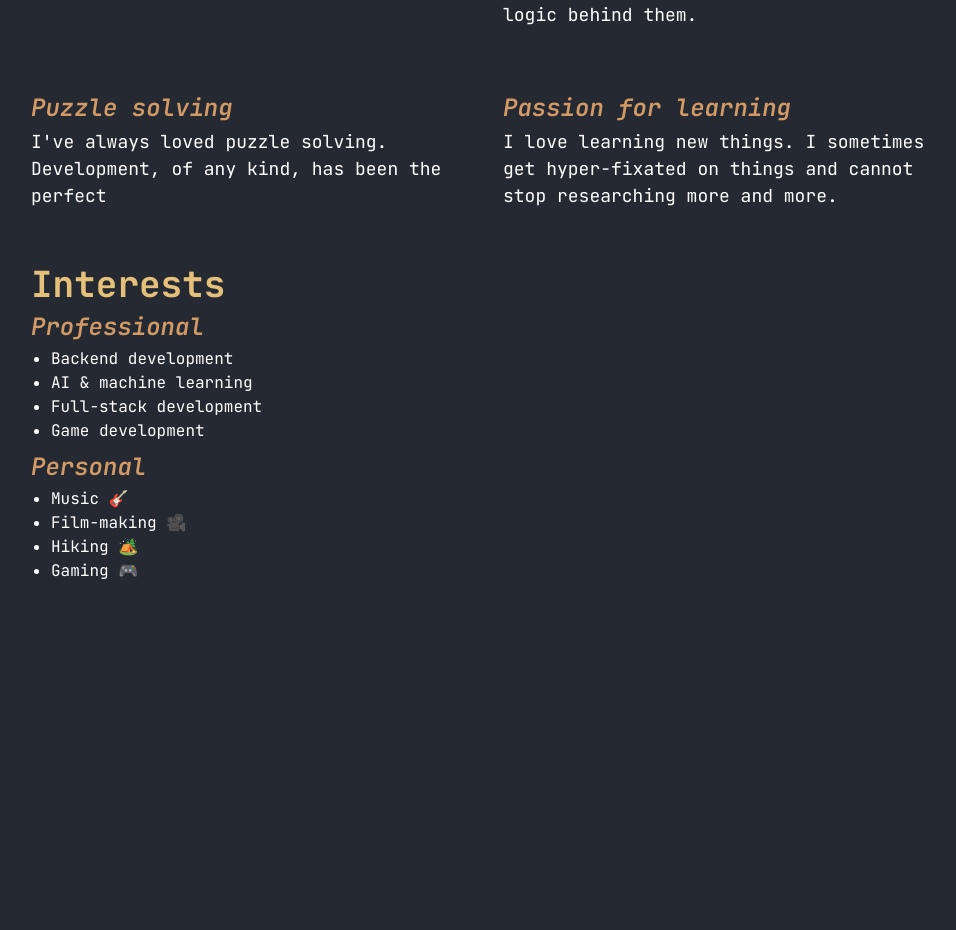
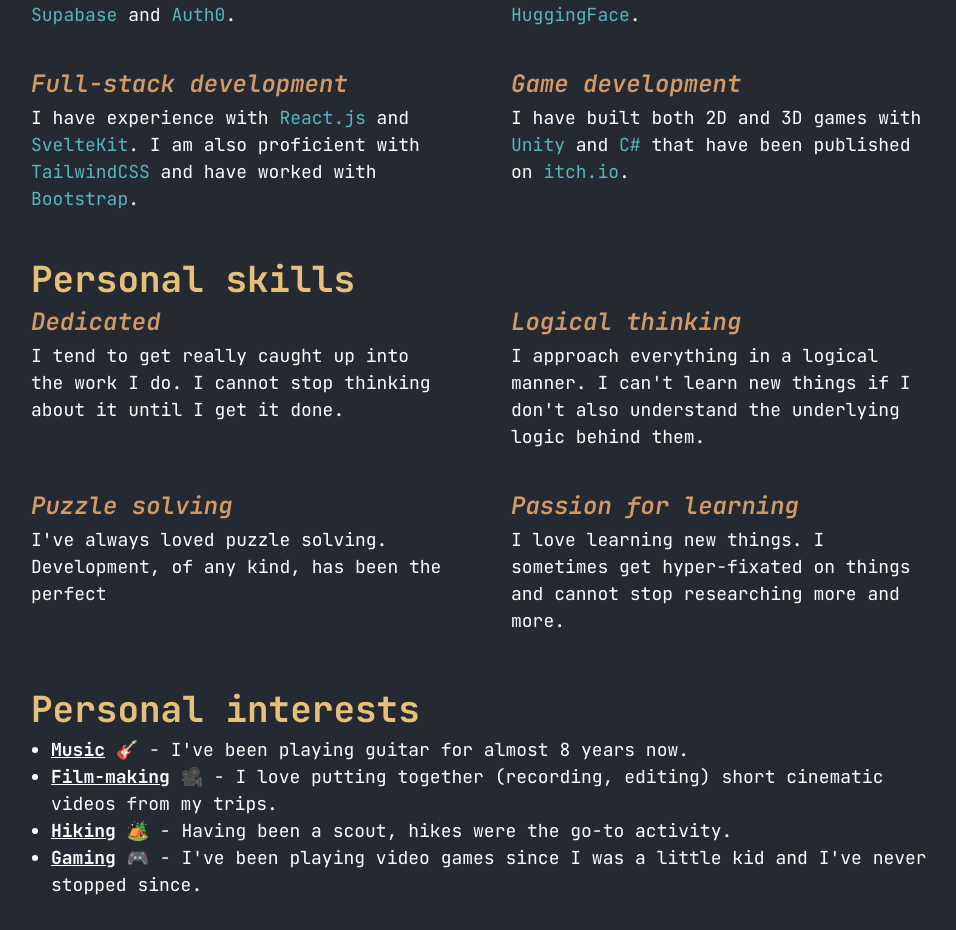
Before and after one commit to VeressIris/portfolio, a SvelteKit app: page / in a window 1280 px wide. Shown: the part 444-1374 px from the top of the page, without its empty margins (161-1117 px from the left). Before the commit the page ends 1075 px from the top, so only its background shows below. Built offline with nearby package versions, Linux system fonts and the light colour scheme.

Commit message:
home page changes

```diff
--- a/src/app.css
+++ b/src/app.css
@@ -8,7 +8,9 @@
 	font-family: 'JetBrains Mono', 'Consolas';
 }
 
-p {
+p,
+a,
+li {
 	font-size: 1.125rem;
 }
 
--- a/src/routes/+page.svelte
+++ b/src/routes/+page.svelte
@@ -1,5 +1,5 @@
 <script>
-	const skills = [
+	const personalSkills = [
 		{
 			title: 'Dedicated',
 			description:
@@ -22,13 +22,59 @@
 		}
 	];
 
+	const professionalSkills = [
+		{
+			title: 'Backend development',
+			description:
+				'I have experience with <span class="text-cyan">Express.js</span> and the standard <span class="text-cyan">Go HTTP library</span>. I have also worked with <span class="text-cyan">MongoDB</span>, <span class="text-cyan">Firebase</span>, <span class="text-cyan">Supabase</span> and <span class="text-cyan">Auth0</span>.'
+		},
+		{
+			title: 'AI & machine learning',
+			description:
+				'I have experience with <span class="text-cyan">Python</span>, <span class="text-cyan">Scikit-Learn</span> and <span class="text-cyan">Pytorch</span>. I have also briefly worked with <span class="text-cyan">OpenCV</span> and <i>fine-tuning</i> on <span class="text-cyan">HuggingFace</span>.'
+		},
+		{
+			title: 'Full-stack development',
+			description:
+				'I have experience with <span class="text-cyan">React.js</span> and <span class="text-cyan">SvelteKit</span>. I am also proficient with <span class="text-cyan">TailwindCSS</span> and have worked with <span class="text-cyan">Bootstrap</span>.'
+		},
+		{
+			title: 'Game development',
+			description:
+				'I have built both 2D and 3D games with <span class="text-cyan">Unity</span> and <span class="text-cyan">C#</span> that have been published on <a class="text-cyan hover:underline" href="https://midnightdovedev.itch.io/" target="_blank">itch.io</a>.'
+		}
+	];
+
 	const prfessionalInterests = [
 		'Backend development',
 		'AI & machine learning',
 		'Full-stack development',
 		'Game development'
 	];
-	const personalInterests = ['Music 🎸', 'Film-making 🎥', 'Hiking 🏕️', 'Gaming 🎮'];
+	const personalInterests = [
+		{
+			title: 'Music',
+			emoji: '🎸',
+			description: "I've been playing guitar for almost 8 years now."
+		},
+		{
+			title: 'Film-making',
+			emoji: '🎥',
+			description:
+				'I love putting together (recording, editing) short cinematic videos from my trips.'
+		},
+		{
+			title: 'Hiking',
+			emoji: '🏕️',
+			description: 'Having been a scout, hikes were the go-to activity.'
+		},
+		{
+			title: 'Gaming',
+			emoji: '🎮',
+			description:
+				"I've been playing video games since I was a little kid and I've never stopped since."
+		}
+	];
 </script>
 
 {#snippet skill(title, description)}
@@ -41,14 +87,6 @@
 	</div>
 {/snippet}
 
-{#snippet interests(interestsList)}
-	<ul class="ml-5 list-disc">
-		{#each interestsList as interest}
-			<li>{interest}</li>
-		{/each}
-	</ul>
-{/snippet}
-
 <div>
 	<div class="flex flex-col">
 		<h1 class="text-gold mr-3 font-bold">Hello!</h1>
@@ -59,24 +97,34 @@
 	<div class="my-8">
 		<h1 class="text-gold font-bold">About me</h1>
 		<p>
-			I'm an 18 year old final year high-school student and an <span class="text-green italic"
+			I'm an 18 year old final year high-school student and an <span class="text-cyan italic"
 				>aspiring software engineer</span
 			> based in Romania.
 		</p>
 	</div>
 	<div class="my-8">
-		<h1 class="text-gold font-bold">Skills</h1>
-		<div class="grid-cols-2 gap-12 md:grid">
-			{#each skills as sk}
+		<h1 class="text-gold font-bold">Professional skills</h1>
+		<div class="grid-cols-2 gap-x-16 gap-y-6 md:grid">
+			{#each professionalSkills as sk}
+				{@render skill(sk.title, sk.description)}
+			{/each}
+		</div>
+		<h1 class="text-gold mt-6 font-bold">Personal skills</h1>
+		<div class="grid-cols-2 gap-x-16 md:grid md:gap-y-6">
+			{#each personalSkills as sk}
 				{@render skill(sk.title, sk.description)}
 			{/each}
 		</div>
 	</div>
-	<div class="my-8">
-		<h1 class="text-gold font-bold">Interests</h1>
-		<h2 class="text-orange mb-1 text-2xl font-semibold italic">Professional</h2>
-		{@render interests(prfessionalInterests)}
-		<h2 class="text-orange mb-1 mt-2 text-2xl font-semibold italic">Personal</h2>
-		{@render interests(personalInterests)}
+	<div class="mb-4">
+		<h1 class="text-gold font-bold">Personal interests</h1>
+		<ul class="ml-5 list-disc">
+			{#each personalInterests as interest}
+				<li>
+					<span class="font-bold underline">{interest.title}</span>
+					{interest.emoji} - {interest.description}
+				</li>
+			{/each}
+		</ul>
 	</div>
 </div>
```
